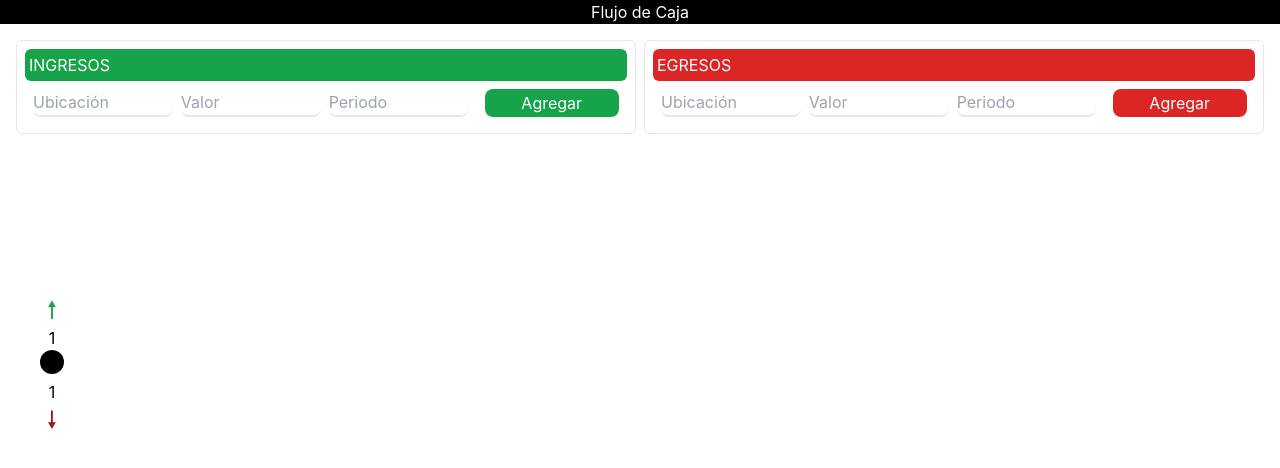
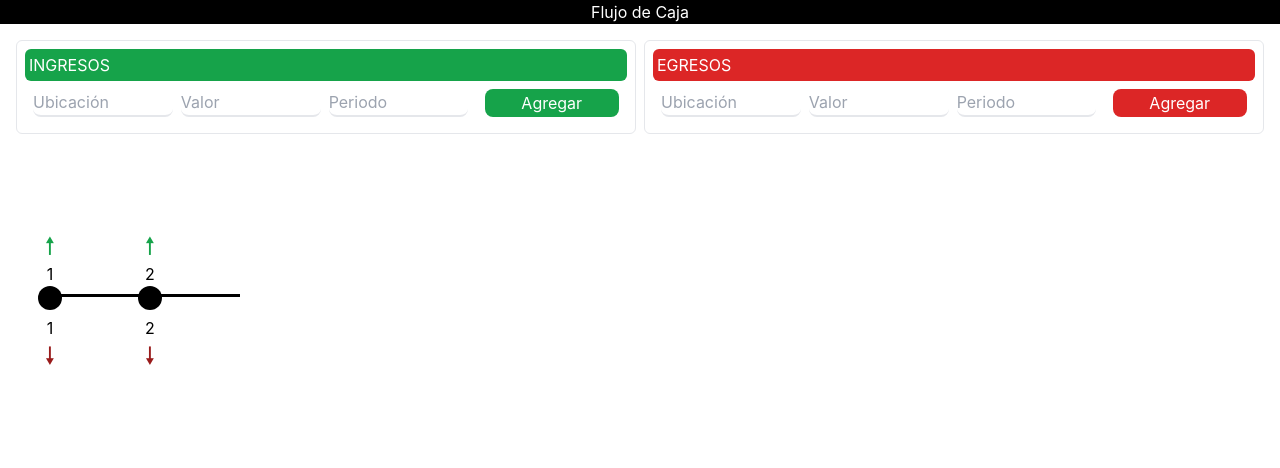
Before and after one commit to SaboTak/FlujoCaja3.0, a React (Create React App) app: page / in a window 1280 px wide. Shown: the top 468 px of the page. Built offline with nearby package versions, Linux system fonts and the light colour scheme.

Commit message:
Fix diseño de la barra y puesto de la barra

```diff
--- a/src/App.css
+++ b/src/App.css
@@ -24,6 +24,7 @@
   color: white;
 }
 
+
 .App-link {
   color: #61dafb;
 }
@@ -36,3 +37,12 @@
     transform: rotate(360deg);
   }
 }
+
+ul li {
+  position: relative;
+  display: inline-block;
+  list-style-type: none;
+  width: 100px;
+  height: 3px;
+  background: #000000;
+}
--- a/src/App.js
+++ b/src/App.js
@@ -118,17 +118,25 @@ function App() {
 
           {/* /////Barra///// */}
           <div className=" mx-10 mt-40">
-             <ul>
+             <ul id="Barra">
                <li className="float-left	" >
-                  <div className="text-center">
-                    <p className="text-2xl	text-green-600">🠕</p>
+                  <div className="text-center -mt-16  -ml-20">
+                    <p className="text-2xl 	text-green-600">🠕</p>
                     <p>1</p>
                     <button className="bg-black rounded-xl w-6 h-6	"></button>
                     <p>1</p>
                     <p className="text-2xl text-red-800	">🠗</p>
                  </div>
                </li>
-
+               <li className="float-left" >
+                  <div className="text-center -mt-16 -ml-20">
+                    <p className="text-2xl 	text-green-600">🠕</p>
+                    <p>2</p>
+                    <button className="bg-black rounded-xl w-6 h-6	"></button>
+                    <p>2</p>
+                    <p className="text-2xl text-red-800	">🠗</p>
+                 </div>
+               </li>
              </ul>
           </div>
           {/* /////////////// */}
```
